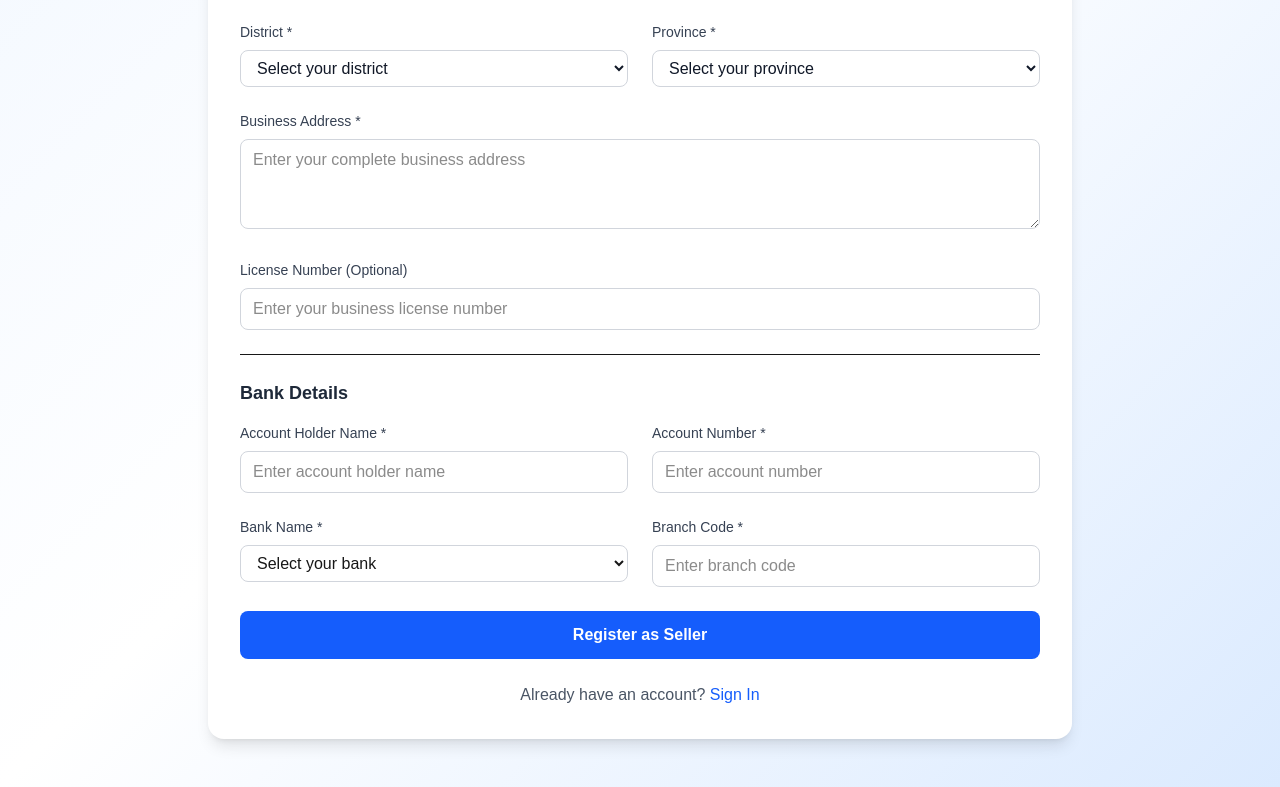
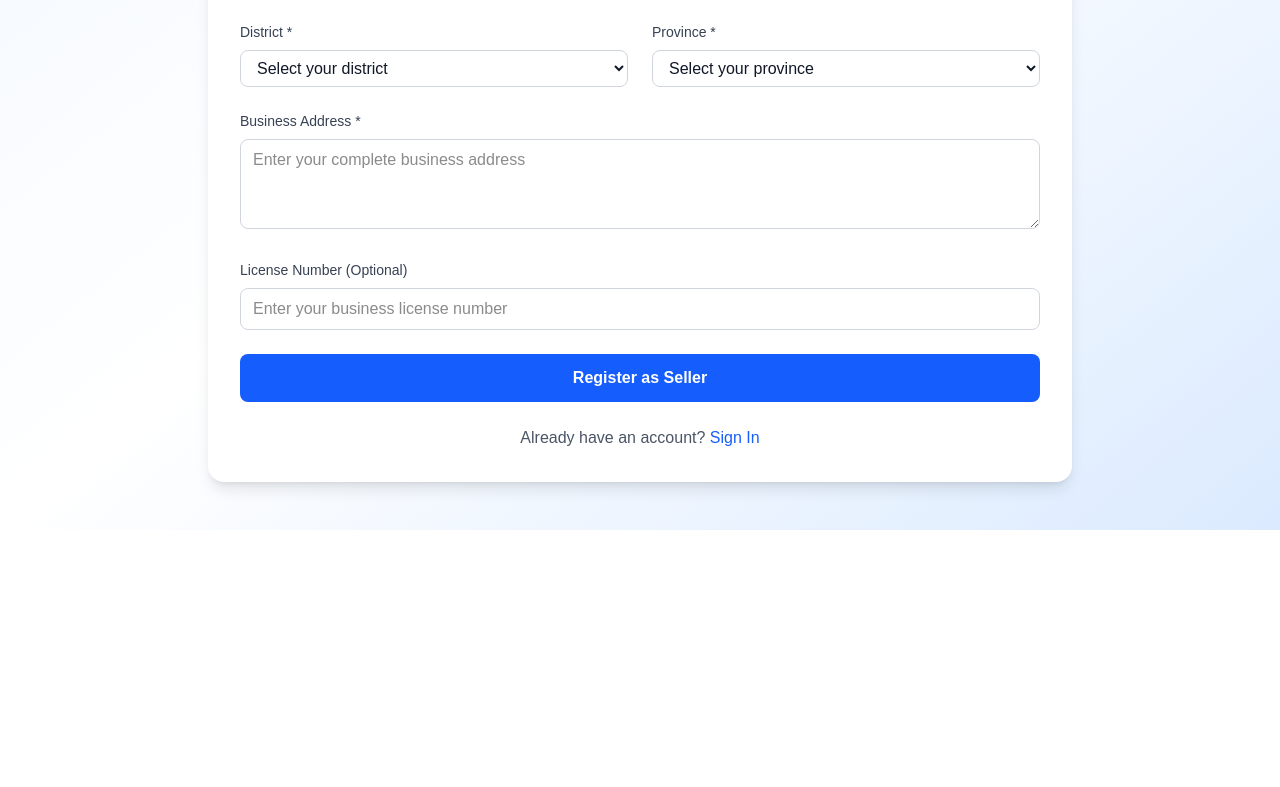
Before and after one commit to mSpace-dev/mspace-project, a Next.js app in the folder agrilink/: page /seller in a window 1280 px wide. Shown: the part 504-1291 px from the top of the page. After the commit the page ends 1034 px from the top, so only its background shows below. Built offline with nearby package versions, Linux system fonts and the light colour scheme.

Commit message:
style: Remove bank details from seller registration and login processes for improved data handling

```diff
--- a/agrilink/src/app/api/seller/login/route.ts
+++ b/agrilink/src/app/api/seller/login/route.ts
@@ -47,7 +47,6 @@ export async function POST(req: NextRequest) {
       province: seller.province,
       address: seller.address,
       licenseNumber: seller.licenseNumber,
-      bankDetails: seller.bankDetails,
       isVerified: seller.isVerified,
       products: seller.products,
       createdAt: seller.createdAt,
--- a/agrilink/src/app/api/seller/register/route.ts
+++ b/agrilink/src/app/api/seller/register/route.ts
@@ -17,24 +17,14 @@ export async function POST(req: NextRequest) {
       district,
       province,
       address,
-      licenseNumber,
-      bankDetails
+      licenseNumber
     } = await req.json();
 
     // Validate required fields
     if (!name || !email || !password || !phone || !businessName || !businessType ||
-        !district || !province || !address || !bankDetails) {
+        !district || !province || !address) {
       return NextResponse.json(
         { error: 'All required fields must be provided' },
-        { status: 400 }
-      );
-    }
-
-    // Validate bank details
-    if (!bankDetails.accountName || !bankDetails.accountNumber ||
-        !bankDetails.bankName || !bankDetails.branchCode) {
-      return NextResponse.json(
-        { error: 'Complete bank details are required' },
         { status: 400 }
       );
     }
@@ -63,7 +53,6 @@ export async function POST(req: NextRequest) {
       province,
       address,
       licenseNumber,
-      bankDetails,
       isVerified: false,
       products: [],
     });
@@ -82,7 +71,6 @@ export async function POST(req: NextRequest) {
       province: seller.province,
       address: seller.address,
       licenseNumber: seller.licenseNumber,
-      bankDetails: seller.bankDetails,
       isVerified: seller.isVerified,
       products: seller.products,
       createdAt: seller.createdAt,
--- a/agrilink/src/app/seller/page.tsx
+++ b/agrilink/src/app/seller/page.tsx
@@ -21,12 +21,6 @@ export default function SellerPage() {
     province: '',
     address: '',
     licenseNumber: '',
-    bankDetails: {
-      accountName: '',
-      accountNumber: '',
-      bankName: '',
-      branchCode: '',
-    },
   });
 
   const districts = [
@@ -49,30 +43,13 @@ export default function SellerPage() {
     { value: 'cooperative', label: 'Cooperative' },
   ];
 
-  const banks = [
-    'Bank of Ceylon', 'People\'s Bank', 'Commercial Bank', 'Hatton National Bank',
-    'Sampath Bank', 'Nations Trust Bank', 'DFCC Bank', 'Union Bank',
-    'Pan Asia Banking Corporation', 'NDB Bank', 'Seylan Bank'
-  ];
-
   const handleInputChange = (e: React.ChangeEvent<HTMLInputElement | HTMLSelectElement | HTMLTextAreaElement>) => {
     const { name, value } = e.target;
 
-    if (name.startsWith('bankDetails.')) {
-      const bankField = name.split('.')[1];
-      setFormData(prev => ({
-        ...prev,
-        bankDetails: {
-          ...prev.bankDetails,
-          [bankField]: value
-        }
-      }));
-    } else {
-      setFormData(prev => ({
-        ...prev,
-        [name]: value
-      }));
-    }
+    setFormData(prev => ({
+      ...prev,
+      [name]: value
+    }));
   };
 
   const handleSubmit = async (e: React.FormEvent) => {
@@ -133,12 +110,6 @@ export default function SellerPage() {
       province: '',
       address: '',
       licenseNumber: '',
-      bankDetails: {
-        accountName: '',
-        accountNumber: '',
-        bankName: '',
-        branchCode: '',
-      },
     });
   };
 
@@ -361,75 +332,6 @@ export default function SellerPage() {
                     placeholder="Enter your business license number"
                   />
                 </div>
-
-                {/* Bank Details Section */}
-                <div className="border-t pt-6">
-                  <h3 className="text-lg font-semibold text-gray-800 mb-4">Bank Details</h3>
-                  <div className="grid md:grid-cols-2 gap-6">
-                    <div>
-                      <label className="block text-sm font-medium text-gray-700 mb-2">
-                        Account Holder Name *
-                      </label>
-                      <input
-                        type="text"
-                        name="bankDetails.accountName"
-                        value={formData.bankDetails.accountName}
-                        onChange={handleInputChange}
-                        required
-                        className="w-full px-3 py-2 border border-gray-300 rounded-lg focus:outline-none focus:ring-2 focus:ring-blue-500"
-                        placeholder="Enter account holder name"
-                      />
-                    </div>
-
-                    <div>
-                      <label className="block text-sm font-medium text-gray-700 mb-2">
-                        Account Number *
-                      </label>
-                      <input
-                        type="text"
-                        name="bankDetails.accountNumber"
-                        value={formData.bankDetails.accountNumber}
-                        onChange={handleInputChange}
-                        required
-                        className="w-full px-3 py-2 border border-gray-300 rounded-lg focus:outline-none focus:ring-2 focus:ring-blue-500"
-                        placeholder="Enter account number"
-                      />
-                    </div>
-
-                    <div>
-                      <label className="block text-sm font-medium text-gray-700 mb-2">
-                        Bank Name *
-                      </label>
-                      <select
-                        name="bankDetails.bankName"
-                        value={formData.bankDetails.bankName}
-                        onChange={handleInputChange}
-                        required
-                        className="w-full px-3 py-2 border border-gray-300 rounded-lg focus:outline-none focus:ring-2 focus:ring-blue-500"
-                      >
-                        <option value="">Select your bank</option>
-                        {banks.map(bank => (
-                          <option key={bank} value={bank}>{bank}</option>
-                        ))}
-                      </select>
-                    </div>
-
-                    <div>
-                      <label className="block text-sm font-medium text-gray-700 mb-2">
-                        Branch Code *
-                      </label>
-                      <input
-                        type="text"
-                        name="bankDetails.branchCode"
-                        value={formData.bankDetails.branchCode}
-                        onChange={handleInputChange}
-                        required
-                        className="w-full px-3 py-2 border border-gray-300 rounded-lg focus:outline-none focus:ring-2 focus:ring-blue-500"
-                        placeholder="Enter branch code"
-                      />
-                    </div>
-                  </div>
-                </div>
               </>
             )}
 
--- a/agrilink/src/lib/models/Seller.ts
+++ b/agrilink/src/lib/models/Seller.ts
@@ -12,12 +12,6 @@ export interface ISeller {
   province: string;
   address: string;
   licenseNumber?: string;
-  bankDetails: {
-    accountName: string;
-    accountNumber: string;
-    bankName: string;
-    branchCode: string;
-  };
   isVerified: boolean;
   products: mongoose.Types.ObjectId[];
   createdAt?: Date;
@@ -76,24 +70,6 @@ const SellerSchema = new mongoose.Schema<ISeller>({
     type: String,
     trim: true,
   },
-  bankDetails: {
-    accountName: {
-      type: String,
-      required: [true, 'Please provide account holder name'],
-    },
-    accountNumber: {
-      type: String,
-      required: [true, 'Please provide account number'],
-    },
-    bankName: {
-      type: String,
-      required: [true, 'Please provide bank name'],
-    },
-    branchCode: {
-      type: String,
-      required: [true, 'Please provide branch code'],
-    },
-  },
   isVerified: {
     type: Boolean,
     default: false,
```
